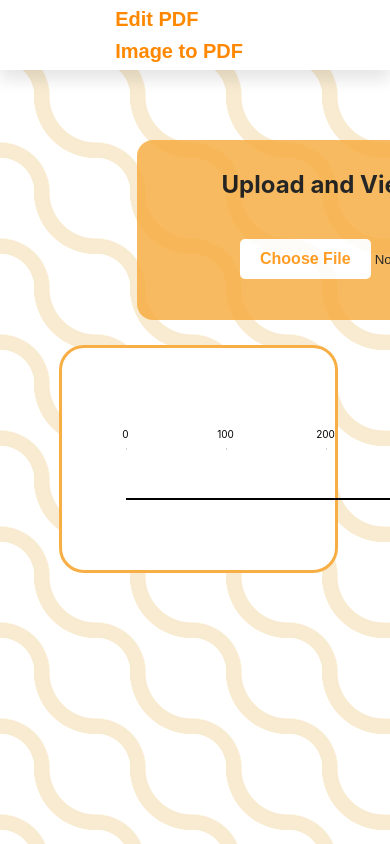
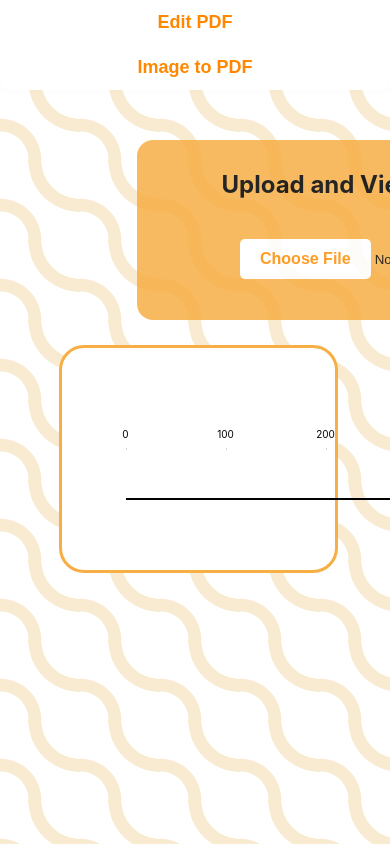
Before and after one commit to Umang-Shroff/OnlyPDFs, a React (Create React App) app: page / in a window 390 px wide. Shown: the top 844 px of the page. Built offline with nearby package versions, Linux system fonts and the light colour scheme.

Commit message:
Update App.css

```diff
--- a/src/App.css
+++ b/src/App.css
@@ -2,19 +2,17 @@
   text-align: center;
 
 }
-.nav-btn{
-  /* border:2px solid black; */
+/* .nav-btn{
   border:none;
   background-color: white;
   color:rgb(255, 136, 0);
   font-size:20px;
   font-weight:700;
-  /* padding-left:29%; */
   padding-top:2%;
   position:relative;
   margin-left:28vw;
-}
-.nav-btn:hover{
+} */
+/* .nav-btn:hover{
   color:rgb(255, 175, 38);
   cursor:pointer;
 }
@@ -26,8 +24,8 @@
   background-color: white;
   width: 10px;
   scrollbar-color: orange;
-}
-body{
+} */
+/* body{
   overflow-y:scroll;
   scrollbar-color: orange;
   overflow-x:hidden;
@@ -36,8 +34,7 @@
         background-size: 6em 6em;
         background-color: #ffffff;
         opacity: 1;
-  /* backdrop-filter: blur(10px); */
-}
+} */
 .App-logo {
   height: 40vmin;
   pointer-events: none;
@@ -72,3 +69,87 @@
     transform: rotate(360deg);
   }
 }
+
+
+
+
+
+
+/* Button Styles */
+.navv{
+  display:flex;
+  justify-content: space-around;
+}
+.nav-btn {
+  border: none;
+  background-color: white;
+  border-radius: 10px;
+  color: rgb(255, 136, 0);
+  font-size: 20px;
+  font-weight: 700;
+  padding: 10px 20px; /* Adjusted padding for better touch targets */
+  position: relative;
+  margin-left: 2vw; /* Change from 28vw for better responsiveness */
+  transition: color 0.3s ease;
+}
+
+.nav-btn:hover {
+  color: rgb(255, 163, 3);
+  cursor: pointer;
+  background-color: #fff0d6;
+  transition:0.3s;
+}
+
+/* Scrollbar Styles */
+::-webkit-scrollbar-thumb {
+  background-color: orange;
+  border-radius: 10px;
+}
+
+::-webkit-scrollbar {
+  background-color: white;
+  width: 10px;
+  scrollbar-color: orange;
+}
+
+/* Body Styles */
+body {
+  overflow-y: scroll;
+  scrollbar-color: orange;
+  overflow-x: hidden;
+  position: relative;
+  background: radial-gradient(circle at bottom left, transparent 25%, rgba(227, 175, 70, 0.25) 25.5%, rgba(227, 175, 70, 0.25) 36%, transparent 37%, transparent 100%),
+              radial-gradient(circle at top right, transparent 34%, rgba(227, 174, 69, 0.25) 34.5%, rgba(227, 175, 70, 0.25) 45.5%, transparent 46%, transparent 100%);
+  background-size: 6em 6em;
+  background-color: #ffffff;
+  opacity: 1;
+}
+
+/* Responsive Styles */
+@media (max-width: 768px) {
+  .nav-btn {
+    margin-left: 0; /* Remove left margin for smaller screens */
+    width: 100vw; /* Make buttons full width */
+    padding: 15px; /* Increase padding for better touch area */
+    box-sizing: border-box; /* Ensure padding is included in width */
+  }
+  nav {
+    width:100%;
+    display: flex;
+    flex-direction: column; /* Stack buttons vertically */
+    align-items: stretch; /* Stretch buttons to full width */
+    height: auto; /* Adjust height for better fit */
+  }
+}
+
+@media (max-width: 480px) {
+  .nav-btn {
+    width:100%;
+    font-size: 18px; /* Slightly smaller font size for small screens */
+    padding: 12px; /* Adjust padding for better fit */
+  }
+
+  body {
+    background-size: 5em 5em; /* Adjust background size for smaller screens */
+  }
+}
```
